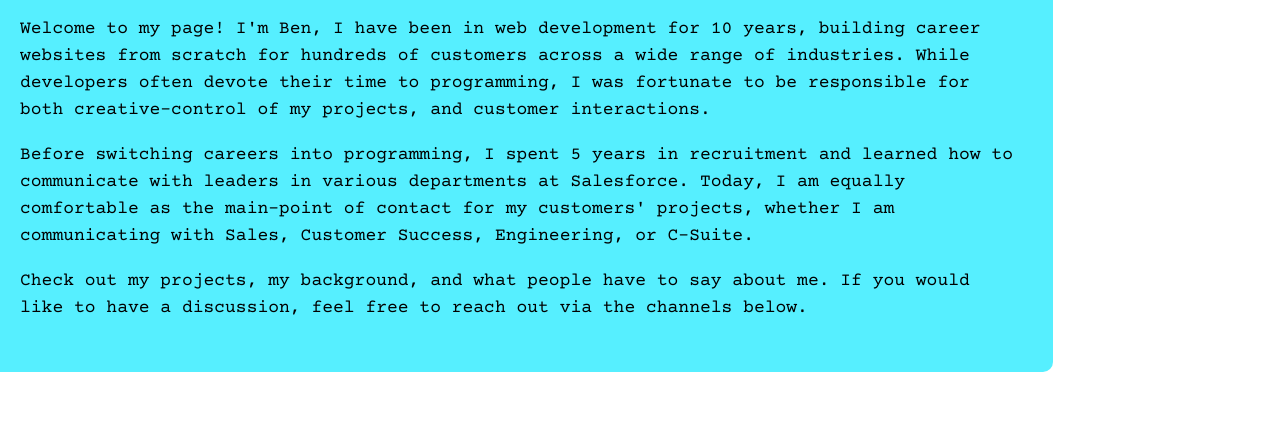
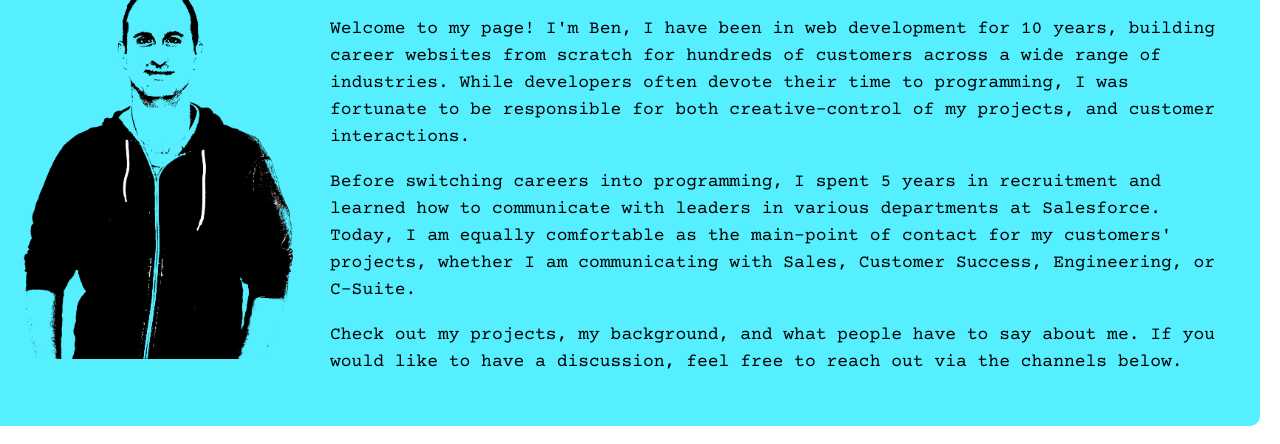
Before and after one commit to bricchio/bricchio.github.io, a website: page index.html in a window 1280 px wide. Shown: the part 175-619 px from the top of the page. Drawn offline with nearby package versions, Linux system fonts and the light colour scheme; a web font is replaced by a local one.

Commit message:
new photos

```diff
--- a/index.html
+++ b/index.html
@@ -67,8 +67,11 @@
                 <div class="img-placeholder"></div>
             </section>
             <section class="section flex-row" id="about-me">
-                <div class="container">
-                    <div class="content col-12-xs col-10-lg from-left-top">
+                <div class="container flex-row flex-wrap">
+                    <div class="flex-row flex-c-center col-12-xs col-3-lg">
+                        <img id="silhouette" src="/image-convert/webp/transparent-shadow.webp" />
+                    </div>
+                    <div class="content col-12-xs col-9-lg from-left-top">
                         <h2>About Me</h2>
                         <p>Welcome to my page! I'm Ben, I have been in web development for 10 years,
                             building career websites from scratch for hundreds of customers across a
@@ -83,9 +86,6 @@
                         <p>Check out my projects, my background, and what people have to say about me.
                              If you would like to have a discussion, feel free to reach out via the
                              channels below.</p>
-                    </div>
-                    <div class="col-12-xs col-2-lg">
-
                     </div>
                 </div>
             </section>
--- a/sass/layouts/_sections.scss
+++ b/sass/layouts/_sections.scss
@@ -16,6 +16,12 @@ main {
 }
 
 #about-me {
+    #silhouette {
+        width:100%;
+        max-width:90%;
+        position:relative;
+        z-index:5;
+    }
     .content {
         background-color:#56efff;
         position:relative;
```
Also changed, not shown: image-convert/webp/pink-silhouette.webp (added), styles.css, 1 other file.
